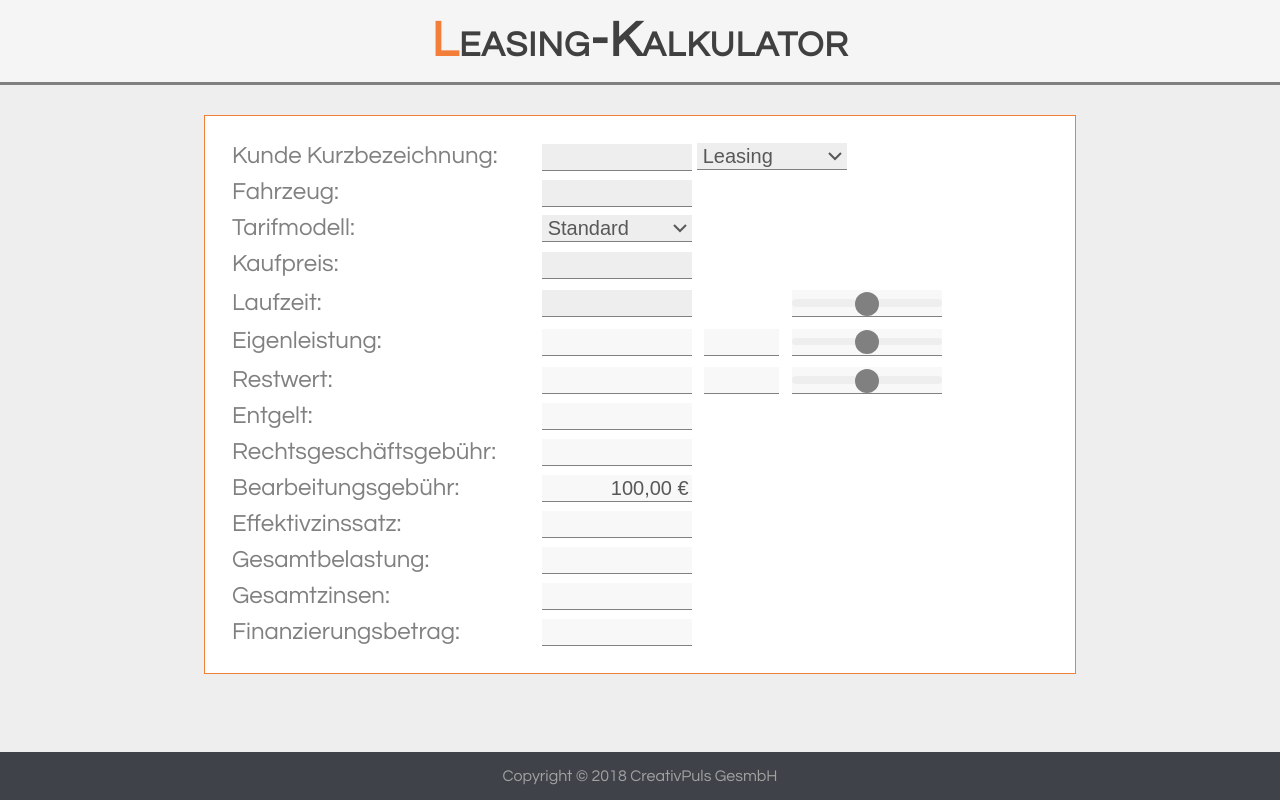
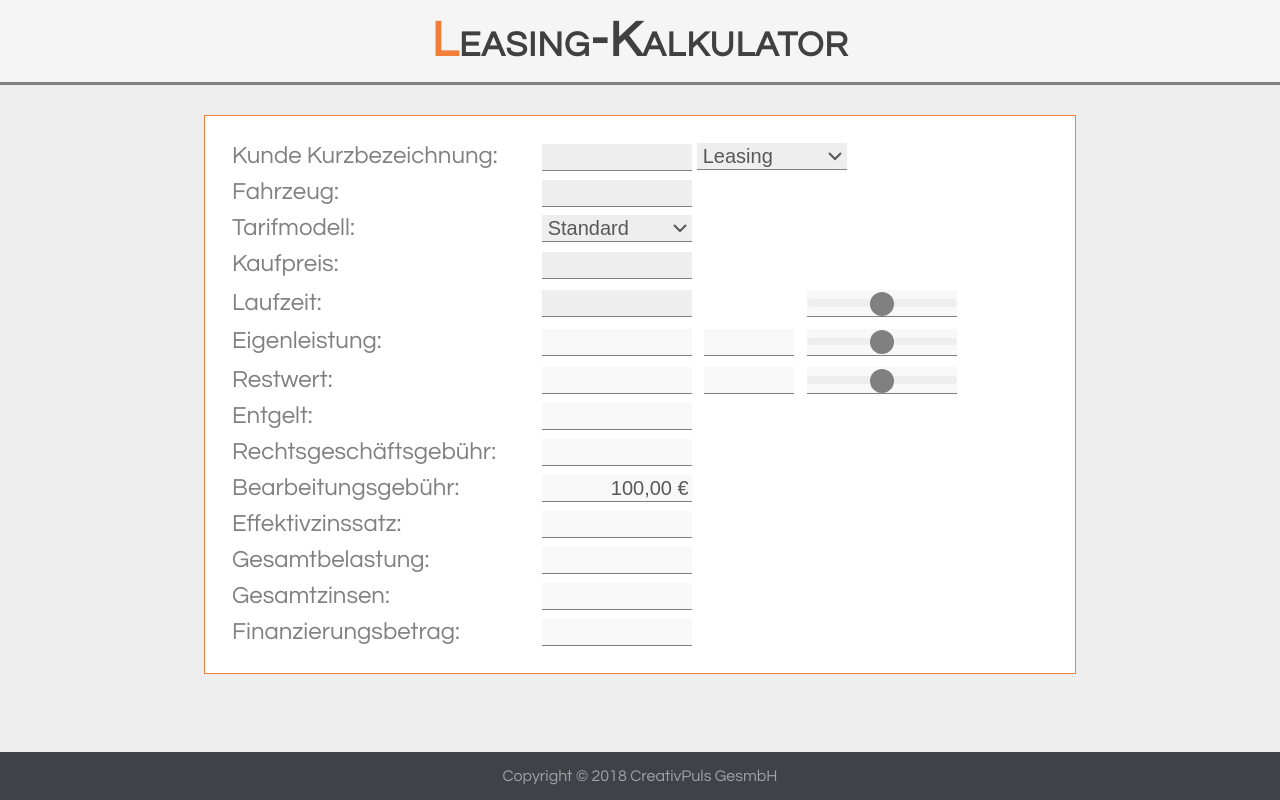
Before and after one commit to MaximilianMach/Leasingrechner, a plain HTML site: page index.html in a window 1280 px wide. Drawn offline with Linux system fonts and the light colour scheme.

Commit message:
changed width of small fields

```diff
--- a/style.css
+++ b/style.css
@@ -149,9 +149,6 @@ input:read-only {
 :disabled {
   background: #eeeeee69;
 }
-.small {
-  margin-left: 5px;
-}
 
 /*  <=< ------ >=> */
 /*  || Classes ||  */
@@ -161,7 +158,8 @@ input:read-only {
   text-align: left;
 }
 .small {
-  width: 50px;
+  width: 60px;
+  margin-left: 5px;
 }
 
 .user-input:hover {
```
